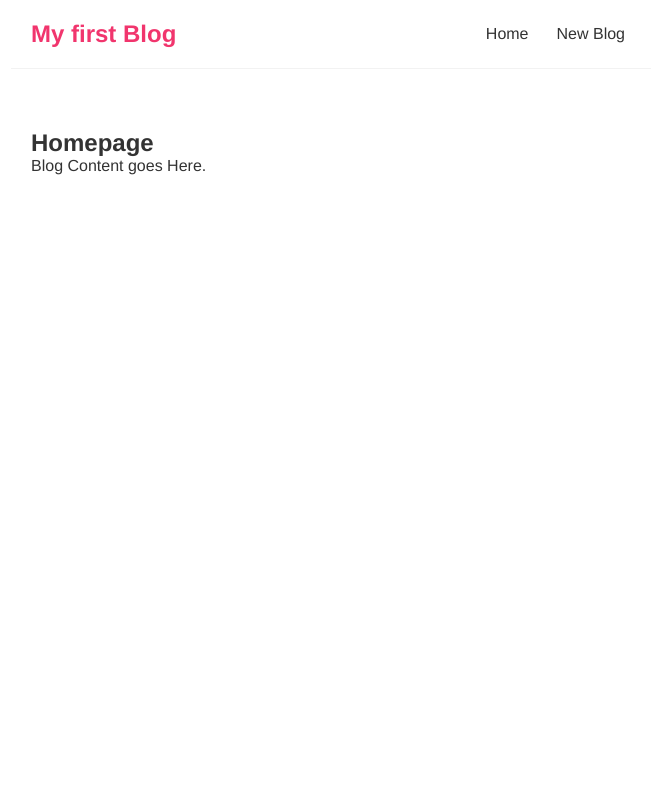
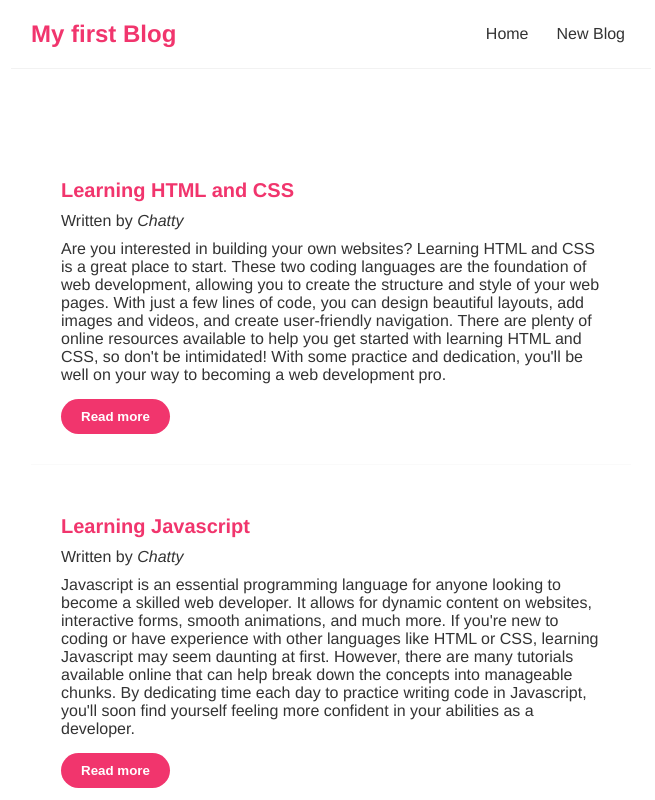
Before and after one commit to AnyLena/my-first-blog, a React (Vite) app: page / in a window 1280 px wide. Shown: the top 800 px of the page, without its empty margins (309-964 px from the left). Built offline with nearby package versions, Linux system fonts and the light colour scheme.

Commit message:
adding blog posts and styling

```diff
--- a/src/components/Home.jsx
+++ b/src/components/Home.jsx
@@ -1,10 +1,45 @@
+import { useState } from "react";
+
 const Home = () => {
-    return (
-        <div className="home">
-            <h2>Homepage</h2>
-            <p>Blog Content goes Here.</p>
+  const [blogs, setBlogs] = useState([
+    {
+      title: "Learning HTML and CSS",
+      body: "Are you interested in building your own websites? Learning HTML and CSS is a great place to start. These two coding languages are the foundation of web development, allowing you to create the structure and style of your web pages. With just a few lines of code, you can design beautiful layouts, add images and videos, and create user-friendly navigation. There are plenty of online resources available to help you get started with learning HTML and CSS, so don't be intimidated! With some practice and dedication, you'll be well on your way to becoming a web development pro.",
+      author: "Chatty",
+      id: "1",
+      link: "#blog1",
+    },
+    {
+      title: "Learning Javascript",
+      body: "Javascript is an essential programming language for anyone looking to become a skilled web developer. It allows for dynamic content on websites, interactive forms, smooth animations, and much more. If you're new to coding or have experience with other languages like HTML or CSS, learning Javascript may seem daunting at first. However, there are many tutorials available online that can help break down the concepts into manageable chunks. By dedicating time each day to practice writing code in Javascript, you'll soon find yourself feeling more confident in your abilities as a developer.",
+      author: "Chatty",
+      id: "2",
+      link: "#blog2",
+    },
+    {
+      title: "Learning React",
+      body: "React has become one of the most popular JavaScript libraries for building user interfaces in recent years. Whether you're looking to enhance your front-end development skills or dive deeper into creating interactive web applications, learning React can open up new opportunities for growth in your career as a developer. While it may take some time getting used to its component-based architecture at first glance , once mastered it becomes an invaluable tool that simplifies complex UIs while providing better performance overall . There are numerous online courses , tutorials ,and documentation available that will guide beginners through understanding how React works from scratch all the way up until they feel comfortable enough using it independently . Don't hesitate - start learning React today!",
+      author: "Chatty",
+      id: "3",
+      link: "#blog3",
+    },
+  ]);
+  return (
+    <div className="home">
+      {blogs.map((blog) => (
+        <div className="blog-preview" key={blog.id}>
+          <h2>{blog.title}</h2>
+          <p>
+            Written by <em>{blog.author}</em>
+          </p>
+          <p className="blog-content">{blog.body}</p>
+          <button className="blog-btn">
+            <a href={blog.link}></a>Read more
+          </button>
         </div>
-     );
-}
+      ))}
+    </div>
+  );
+};
 
 export default Home;
--- a/src/index.css
+++ b/src/index.css
@@ -45,3 +45,40 @@ body {
   margin: 40px auto;
   padding: 20px;
 }
+
+.blog-preview {
+  padding: 30px;
+  margin: 20px 0;
+  border-bottom: 1px solid #fafafa;
+}
+
+.blog-preview:hover {
+  box-shadow: 1px 3px 5px rgba(0,0,0,0.1)
+}
+
+.blog-preview h2 {
+  font-size: 20px;
+  margin-bottom: 8px;
+  color: #f1356d;
+}
+
+.blog-preview p {
+  margin-top: 10px;
+}
+
+.blog-btn {
+  background-color: #f1356d;
+  padding: 10px 20px;
+  border: none;
+  border-radius: 50px;
+  color: white;
+  font-weight: bold;
+  margin-left: auto;
+  margin-top: 15px
+}
+
+.blog-btn:hover {
+  box-shadow: 1px 1px 4px rgba(241, 53, 109, .5);
+  background-color: white;
+  color: #f1356d
+}
```
